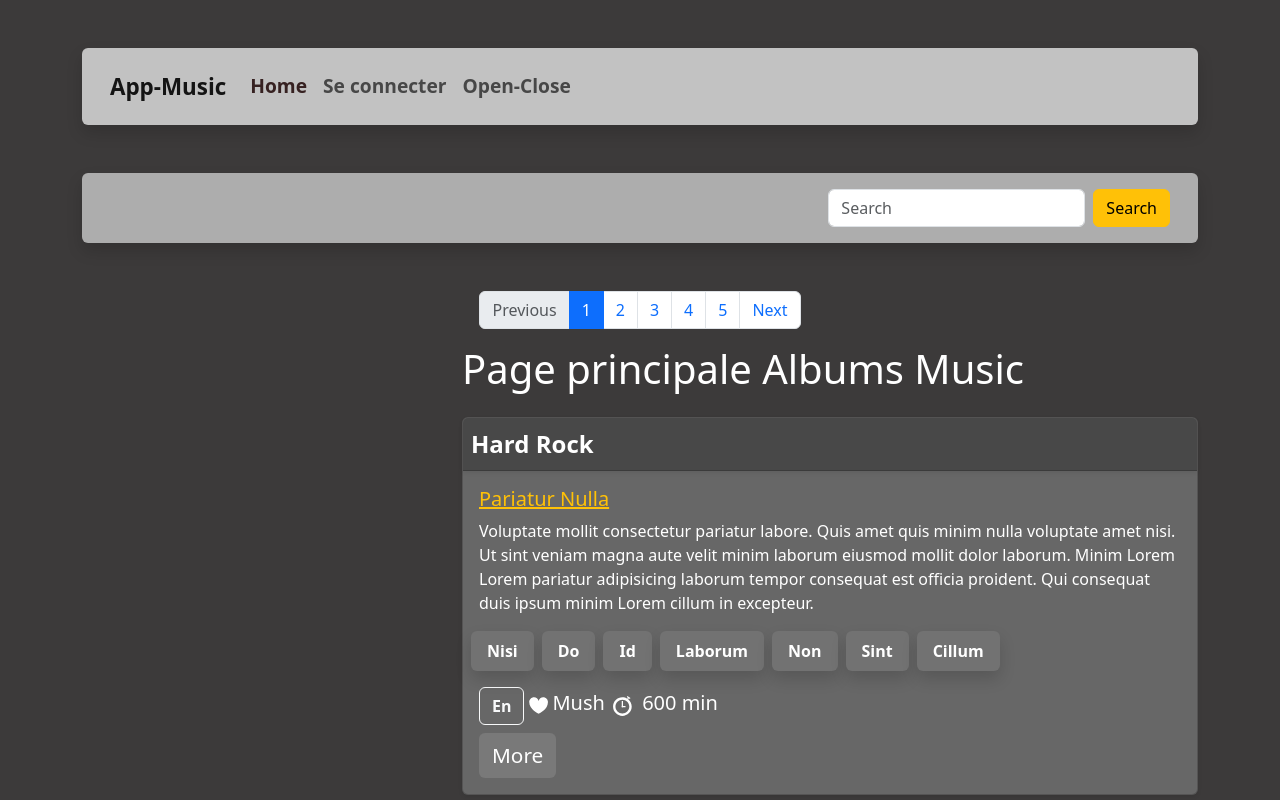
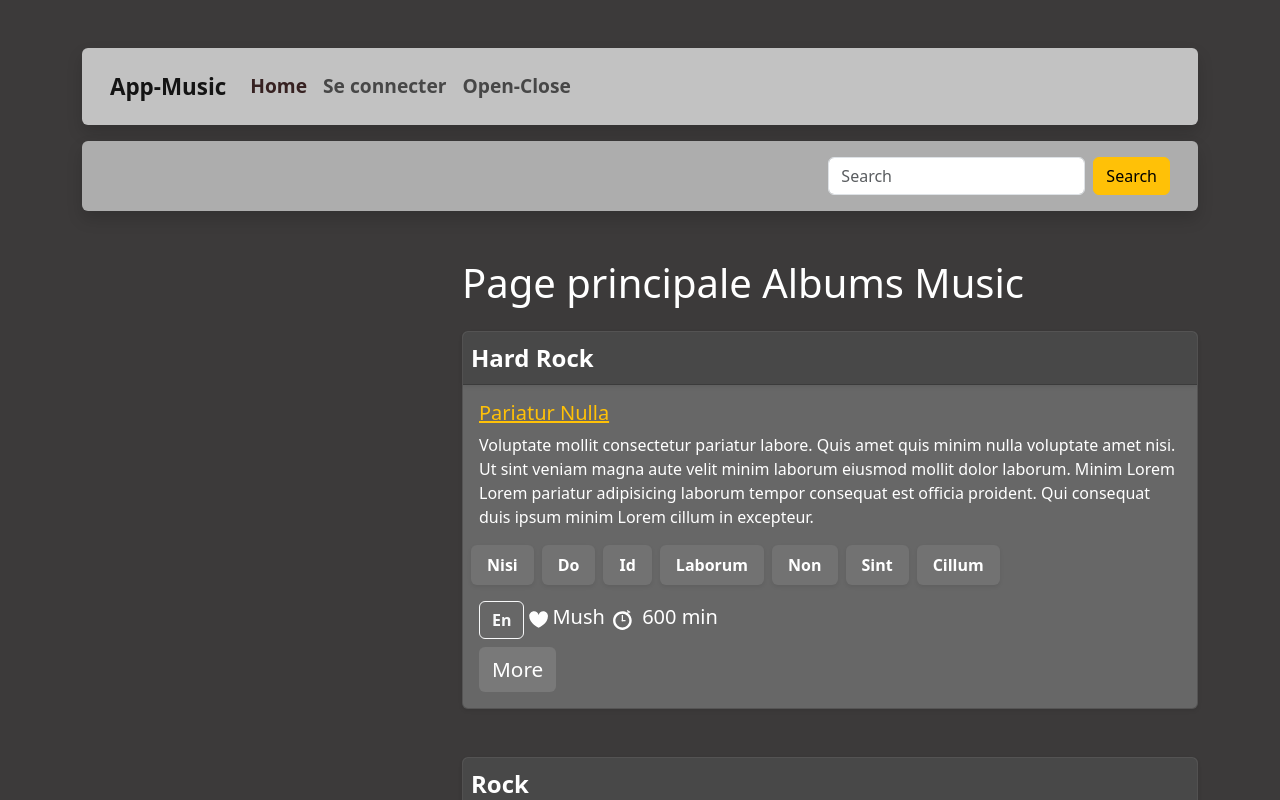
Before and after one commit to possidiuscapo/app-musics, an Angular app: page /albums in a window 1280 px wide. Shown: the top 800 px of the page. Built offline with nearby package versions, Linux system fonts and the light colour scheme.

Commit message:
modification

```diff
--- a/src/app/albums/albums.component.html
+++ b/src/app/albums/albums.component.html
@@ -1,6 +1,6 @@
 <app-search (searchAlbums)="search($event)"></app-search>
 <div class="row content" *ngIf="albums" [@fadeInAnimation]>
-    <app-paginate (setPaginate)="onSetPaginate($event)"></app-paginate>
+    <!-- <app-paginate (setPaginate)="onSetPaginate($event)"></app-paginate> -->
     <div class="col-sm-4 video ">
         <div class="card border border-0 shadow mb-2 relative">
             <app-album-details [album]="selectedAlbum" (onPlay)="playParent($event)"></app-album-details>
@@ -23,8 +23,8 @@
                 <p class="card-text text-white" style="text-transform: initial;"> {{ album.description }} </p>
                 <div class="row content">
                     <ul class="list-group list-group-horizontal mb-3 col-sm-3 fw-bold">
-                        <li class="list-group-item list-group-item-action list-group-item-dark mx-1 rounded shadow border border-0 text-white"
-                            *ngFor="let tag of album.tags" style="text-transform: capitalize; background-color: rgb(114, 114, 114);">{{tag}}
+                        <li class="list-group-item list-group-item-action list-group-item-dark mx-1 rounded shadow-sm border border-0 text-white"
+                            *ngFor="let tag of album.tags" style="text-transform: capitalize; background-color: rgb(114, 114, 114);" aria-current="true">{{tag}}
                         </li>
                     </ul>
                 </div>
@@ -36,6 +36,6 @@
                 <a routerLink="/albums"><button type="button" class="btn mt-2 text-white" (click)="onSelect(album)" style="background-color: rgb(121, 121, 121);font-size: 1.3rem">More</button></a>
             </div>
         </div><!-- .card -->
-        <app-paginate ></app-paginate>
+        <app-paginate (setPaginate)="onSetPaginate($event)"></app-paginate>
     </div><!-- .music -->
 </div>
--- a/src/app/app.component.html
+++ b/src/app/app.component.html
@@ -1,5 +1,5 @@
 <div class="container-fuild principal ">
-    <nav class="navbar navbar-expand-lg shadow p-3 mb-5 rounded" style="font-weight: 600; font-size: 1.2rem; background-color: rgb(194, 194, 194);">
+    <nav class="navbar navbar-expand-lg shadow p-3 mb-3 rounded" style="font-weight: 600; font-size: 1.2rem; background-color: rgb(194, 194, 194);">
         <div class="container-fluid">
           <a class="navbar-brand" href="#" style="text-transform: capitalize; font-size: 1.4rem; font-weight: 700; color: rgb(20, 20, 20);">{{title}}</a>
           <button class="navbar-toggler" type="button" data-bs-toggle="collapse" data-bs-target="#navbarSupportedContent" aria-controls="navbarSupportedContent" aria-expanded="false" aria-label="Toggle navigation">
--- a/src/app/mock-albums.ts
+++ b/src/app/mock-albums.ts
@@ -233,7 +233,10 @@ export const ALBUM_LISTS : List[]  = [
       "list": [
         "nulla",
         "velit",
-        "do"
+        "do",
+        "minim",
+        "nisi",
+        "labore",
       ]
     },
     {
--- a/src/app/paginate/paginate.component.html
+++ b/src/app/paginate/paginate.component.html
@@ -2,10 +2,10 @@
 <nav aria-label="Page navigation example">
     <ul class="pagination justify-content-center">
         <li type="button" class="page-item " (click)="previous()" [ngClass]="{'disabled': currentPage === 1}">
-            <a class="page-link" tabindex="-1">Previous</a>
+            <a type="button" class="page-link" tabindex="-1">Previous</a>
         </li>
-        <li type="button" class="page-item" *ngFor="let page of pages" (click)="changePage(page)">
-            <a class="page-link" [ngClass]="{'active': currentPage === page}" > {{page}}</a>
+        <li type="button" class="page-item" *ngFor="let page of pages" (click)="changePage(page)" [ngClass]="{'active' : currentPage === page}">
+            <a type="button" class="page-link" > {{page}}</a>
         </li>
         <!-- <li class="page-item">
             <a class="page-link" href="#">2</a>
@@ -14,7 +14,7 @@
             <a class="page-link" href="#">3</a>
         </li> -->
         <li (click)="next()" type="button" class="page-item" [ngClass]="{'disabled': currentPage === numberPages}">
-            <a class="page-link">Next</a>
+            <a type="button" class="page-link">Next</a>
         </li>
     </ul>
 </nav><!-- .pagination -->
--- a/src/app/paginate/paginate.component.ts
+++ b/src/app/paginate/paginate.component.ts
@@ -6,27 +6,27 @@ import { AlbumService } from '../album.service';
   templateUrl: './paginate.component.html',
   styleUrls: ['./paginate.component.css']
 })
-export class PaginateComponent implements OnInit{
+export class PaginateComponent implements OnInit {
   //nombre totale d'albums
   totale: number = 0;
   // Numbre d'album par page (stocke dans les variables d'environments)
-  perPage: number ;
+  perPage: number;
 
-  numberPages :number = 0;
+  numberPages: number = 0;
 
-  pages :number[] =[]
+  pages: number[] = []
 
   //emetteur d'évènement
 
-  @Output() setPaginate: EventEmitter<{start :number, end: number}> = new EventEmitter;
+  @Output() setPaginate: EventEmitter<{ start: number, end: number }> = new EventEmitter;
 
   //variable qui stock la page actuelle
 
-  currentPage : number  = 1;
+  currentPage: number = 1;
 
   constructor(
-    private albumService : AlbumService
-  ){
+    private albumService: AlbumService
+  ) {
     this.perPage = this.albumService.paginateNumberPage();
   }
 
@@ -35,16 +35,16 @@ export class PaginateComponent implements OnInit{
     this.totale = this.albumService.count()
     this.numberPages = Math.ceil(this.totale / this.perPage)
     for (let i = 1; i <= this.numberPages; i++) {
-       this.pages.push(i);
+      this.pages.push(i);
     }
   }
 
-  next(){
+  next() {
     // this.currentPage++;
-    if(this.currentPage >= this.numberPages){
+    if (this.currentPage >= this.numberPages) {
       // this.currentPage = 1
       return;
-    }else{
+    } else {
       this.currentPage++
     }
     this.setPaginate.emit(this.setAlbums(this.currentPage))
@@ -52,12 +52,12 @@ export class PaginateComponent implements OnInit{
     console.log(this.currentPage);
   };
 
-  previous(){
+  previous() {
     // this.currentPage--;
-    if(this.currentPage <= 1){
+    if (this.currentPage <= 1) {
       // this.currentPage = 1
       return;
-    }else{
+    } else {
       this.currentPage--
     }
     this.setPaginate.emit(this.setAlbums(this.currentPage))
@@ -67,14 +67,15 @@ export class PaginateComponent implements OnInit{
   /**
    * function qui retourne le sous ensemble d'albums à afficer
    */
-   setAlbums(page: number): {start: number, end: number}{
+  setAlbums(page: number): { start: number, end: number } {
     let start = (page - 1) * this.perPage
     let end = start + this.perPage
 
     // return {start : start, end : start}
-    return {start, end}
-   }
-    changePage(page: number ){
-      this.setPaginate.emit(this.setAlbums(page))
-    }
+    return { start, end }
+  }
+  changePage(page: number) {
+    this.currentPage = page;
+    this.setPaginate.emit(this.setAlbums(this.currentPage))
+  }
 }
```
